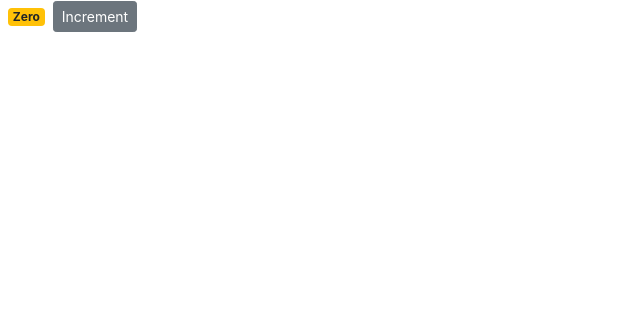
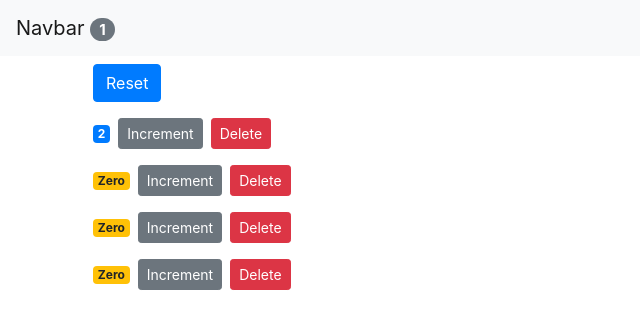
Before and after one commit to vineet-suri/Counter-react-app, a React (Create React App) app: page / in a window 1280 px wide. Shown: the top 328 px of the page, without its empty margins (0-640 px from the left). Built offline with nearby package versions, Linux system fonts and the light colour scheme.

Commit message:
Till stateless functional components

```diff
--- a/src/App.js
+++ b/src/App.js
@@ -1,26 +1,67 @@
-import React from 'react';
-import logo from './logo.svg';
+import React, { Component } from 'react';
+import NavBar from './components/navbar';
 import './App.css';
+import Counters from './components/counters';
 
-function App() {
-  return (
-    <div className="App">
-      <header className="App-header">
-        <img src={logo} className="App-logo" alt="logo" />
-        <p>
-          Edit <code>src/App.js</code> and save to reload.
-        </p>
-        <a
-          className="App-link"
-          href="https://reactjs.org"
-          target="_blank"
-          rel="noopener noreferrer"
-        >
-          Learn React
-        </a>
-      </header>
-    </div>
-  );
+class App extends Component {
+
+  state = {
+    counters: [{
+            id: 1,
+            value: 2
+        },
+        {
+            id: 2,
+            value: 0
+        },
+        {
+            id: 3,
+            value: 0
+        },
+        {
+            id: 4,
+            value: 0
+        }
+    ]
 }
 
+handleIncrement = counter => {
+    const counters = [...this.state.counters];
+    const index = counters.indexOf(counter);
+    counters[index] = {...counter};
+    counters[index].value++;
+    this.setState({ counters });
+};
+
+handleReset = () => {
+    const counters = this.state.counters.map(c => {
+        c.value = 0;
+        return c;
+    });
+    this.setState({ counters });
+};
+
+handleDelete = (counterId) => {
+    const counters = this.state.counters.filter(c => c.id !== counterId);
+    this.setState({ counters });
+};
+
+  render() {
+    return (
+      <React.Fragment>
+      <NavBar totalCounters={this.state.counters.filter(c => c.value>0).length}/>
+      <main className="container">
+        <Counters
+          counters={this.state.counters}
+          onIncrement={this.handleIncrement}
+          onDelete={this.handleDelete}
+          onReset={this.handleReset}
+        />
+      </main>
+      </React.Fragment>
+    )
+  }
+  }
+
+
 export default App;
--- a/src/components/counter.jsx
+++ b/src/components/counter.jsx
@@ -1,38 +1,25 @@
 import React, { Component } from 'react';
 
 class Counter extends Component {
-    state = {
-        count: 0,
-    };
-
-    // constructor(){
-    //     super();
-    //     this.handleIncrement = this.handleIncrement.bind(this);
-    // }
-
-    handleIncrement = () => {
-        console.log("clicked", this);
-    }
-
     render() {
         return (
         <div>
             <span className={this.getBadgeClasses()}>{this.formatCount()}</span>
-            <button onClick={this.handleIncrement} className="btn btn-secondary btn-sm">Increment</button>
-
+            <button onClick={()=> this.props.onIncrement(this.props.counter)} className="btn btn-secondary btn-sm">Increment</button>
+            <button onClick={() => this.props.onDelete(this.props.counter.id)} className="btn btn-danger btn-sm m-2">Delete</button>
         </div>
     );
     }
 
     getBadgeClasses() {
         let classes = "badge m-2 badge-";
-        classes += (this.state.count === 0) ? "warning" : "primary";
+        classes += (this.props.counter.value === 0) ? "warning" : "primary";
         return classes;
     }
 
     formatCount() {
-        const { count } = this.state;
-        return count === 0 ? 'Zero' : count;
+        const { value } = this.props.counter ;
+        return value === 0 ? 'Zero' : value;
     }
 
 }
--- /dev/null
+++ b/src/components/counters.jsx
@@ -0,0 +1,26 @@
+import React, {
+    Component
+} from 'react';
+import Counter from './counter';
+
+class Counters extends Component {
+
+    render() {
+        return ( <div>
+                   <button
+                   onClick={this.props.onReset}
+                   className="btn btn-primary btn.sm m-2">Reset</button>
+                   {this.props.counters.map(counter =>
+                    <Counter
+                    key = {counter.id}
+                    onIncrement={this.props.onIncrement}
+                    onDelete={this.props.onDelete}
+                    counter={counter}
+                    />
+                )
+            } </div>
+        );
+    }
+}
+
+export default Counters;
--- /dev/null
+++ b/src/components/navbar.jsx
@@ -0,0 +1,14 @@
+import React, { Component } from 'react';
+
+const NavBar = (props) => {
+        return ( <nav className="navbar navbar-light bg-light">
+        <a className="navbar-brand" href="#">
+        Navbar{" "}<span className="badge badge-pill badge-secondary">
+        {props.totalCounters}</span>
+        </a>
+      </nav> );
+};
+
+
+
+export default NavBar;
--- a/src/index.js
+++ b/src/index.js
@@ -4,9 +4,8 @@ import './index.css';
 import App from './App';
 import * as serviceWorker from './serviceWorker';
 import 'bootstrap/dist/css/bootstrap.css';
-import Counter from './components/counter';
 
-ReactDOM.render( < Counter / > , document.getElementById('root'));
+ReactDOM.render( < App / > , document.getElementById('root'));
 
 // If you want your app to work offline and load faster, you can change
 // unregister() to register() below. Note this comes with some pitfalls.
```
